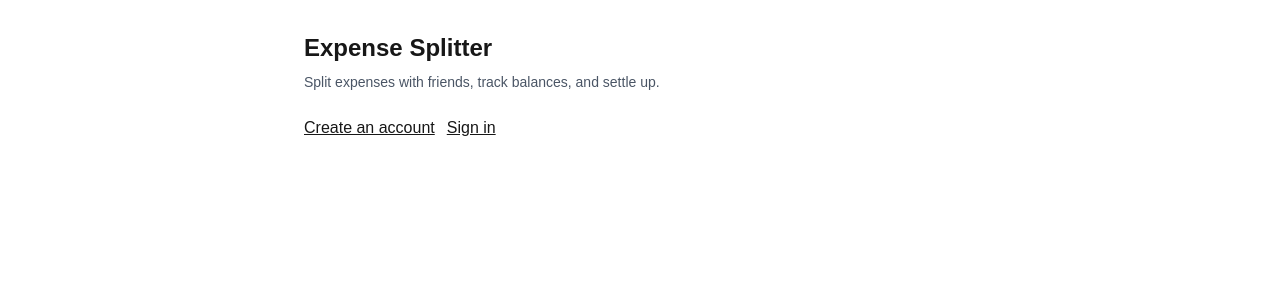
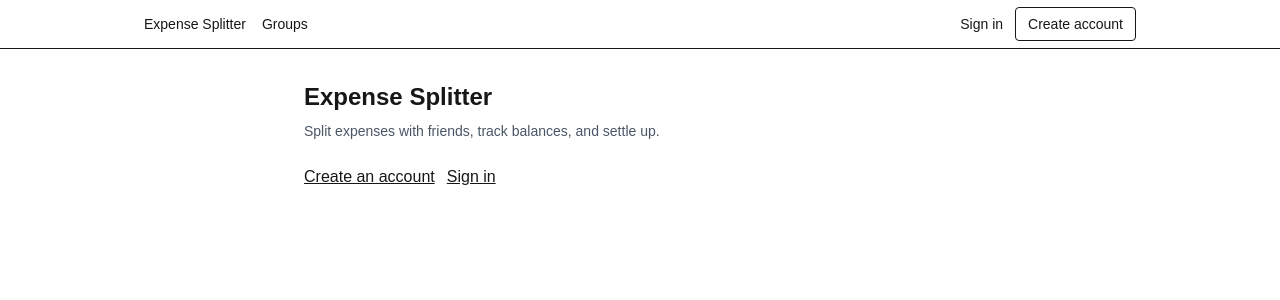
Before and after one commit to Sarthak-commits/expense-splitter, a Next.js app: page / in a window 1280 px wide. Shown: the top 300 px of the page. Built offline with nearby package versions, Linux system fonts and the light colour scheme; no server answers.

Commit message:
feat(ui): add Navbar with session-aware links and working logout; wire into root layout; docs: update WARP.md verification for navigation

```diff
--- a/src/app/layout.tsx
+++ b/src/app/layout.tsx
@@ -2,6 +2,7 @@ import type { Metadata } from "next";
 import { Geist, Geist_Mono } from "next/font/google";
 import "./globals.css";
 import Providers from "@/components/Providers";
+import Navbar from "@/components/Navbar";
 
 const geistSans = Geist({
   variable: "--font-geist-sans",
@@ -29,7 +30,10 @@ export default function RootLayout({
         className={`${geistSans.variable} ${geistMono.variable} antialiased`}
       >
         <Providers>
-          {children}
+          <Navbar />
+          <main>
+            {children}
+          </main>
         </Providers>
       </body>
     </html>
--- /dev/null
+++ b/src/components/Navbar.tsx
@@ -0,0 +1,51 @@
+"use client";
+
+import Link from "next/link";
+import { useSession, signOut } from "next-auth/react";
+
+export default function Navbar() {
+  const { data: session, status } = useSession();
+  const isAuthed = status === "authenticated" && !!session?.user;
+
+  return (
+    <header className="border-b bg-white/80 backdrop-blur supports-[backdrop-filter]:bg-white/60">
+      <div className="max-w-5xl mx-auto h-12 px-4 flex items-center justify-between">
+        <nav className="flex items-center gap-4 text-sm">
+          <Link href="/" className="font-medium hover:underline">
+            Expense Splitter
+          </Link>
+          <Link href="/groups" className="hover:underline">
+            Groups
+          </Link>
+        </nav>
+        <div className="text-sm">
+          {isAuthed ? (
+            <div className="flex items-center gap-3">
+              <span className="text-gray-700 hidden sm:inline">
+                {session.user?.name || session.user?.email}
+              </span>
+              <button
+                onClick={() => signOut({ callbackUrl: "/" })}
+                className="px-3 py-1.5 rounded border hover:bg-gray-50"
+              >
+                Log out
+              </button>
+            </div>
+          ) : (
+            <div className="flex items-center gap-3">
+              <Link href="/auth/login" className="hover:underline">
+                Sign in
+              </Link>
+              <Link
+                href="/auth/register"
+                className="px-3 py-1.5 rounded border hover:bg-gray-50"
+              >
+                Create account
+              </Link>
+            </div>
+          )}
+        </div>
+      </div>
+    </header>
+  );
+}
```
Also changed, not shown: 1 other file (tests, documents, lock files or other folders).
